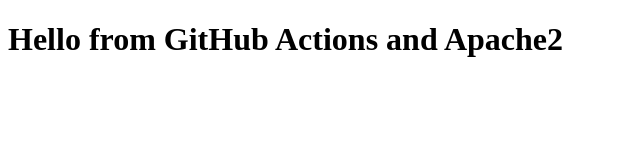
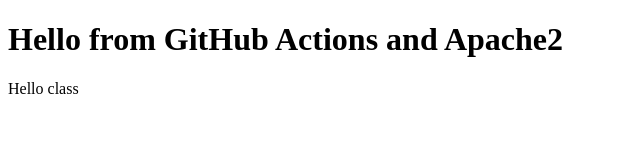
Before and after one commit to rahmansk/githubactions, a plain HTML site: page index.html in a window 1280 px wide. Shown: the full height of the page, 0-640 px from the left. Drawn offline with Linux system fonts and the light colour scheme.

Commit message:
Update index.html

```diff
--- a/index.html
+++ b/index.html
@@ -5,5 +5,6 @@
 </head>
 <body>
   <h1>Hello from GitHub Actions and Apache2</h1>
+  <p>Hello class</p>
 </body>
 </html>
```
